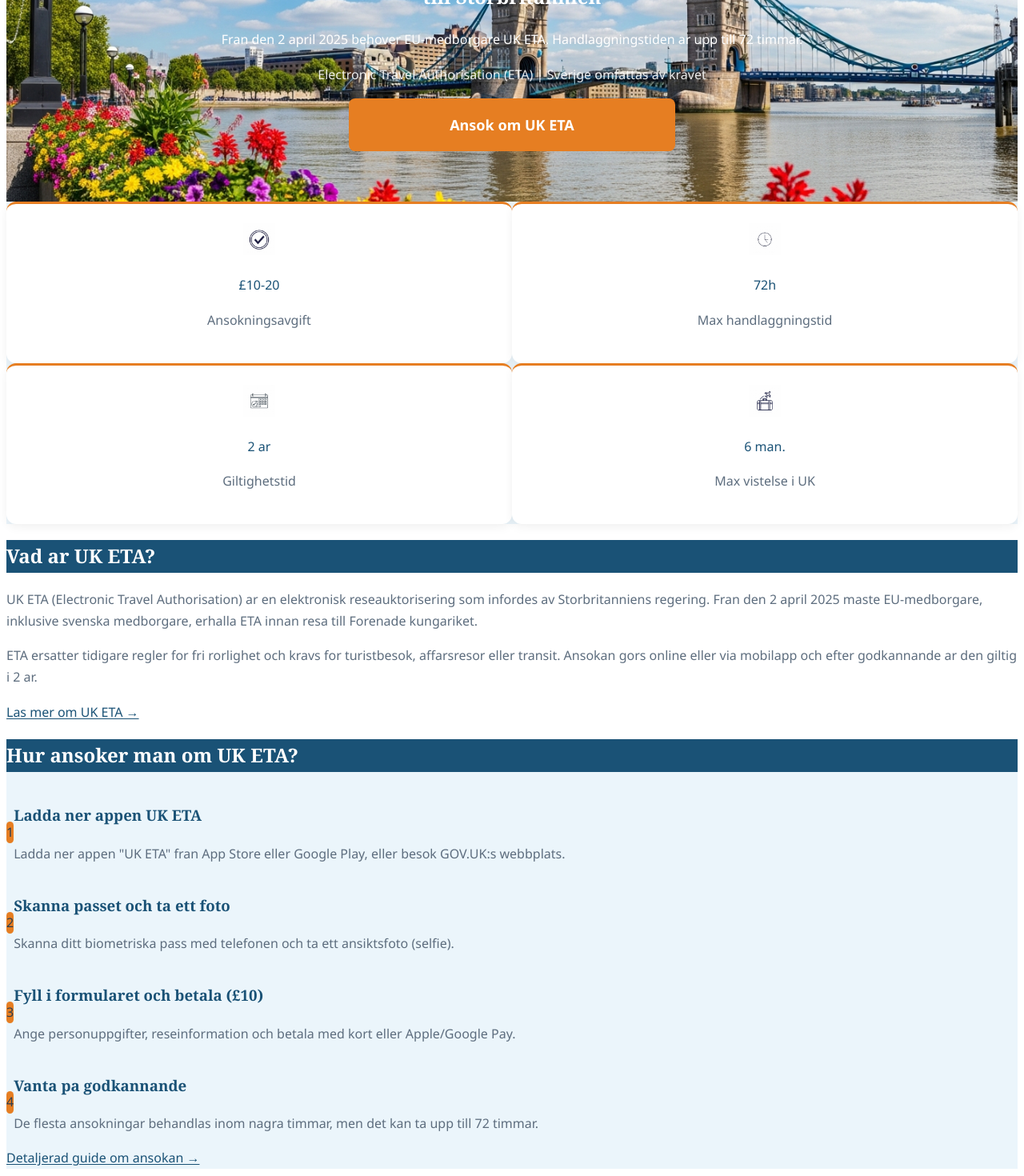
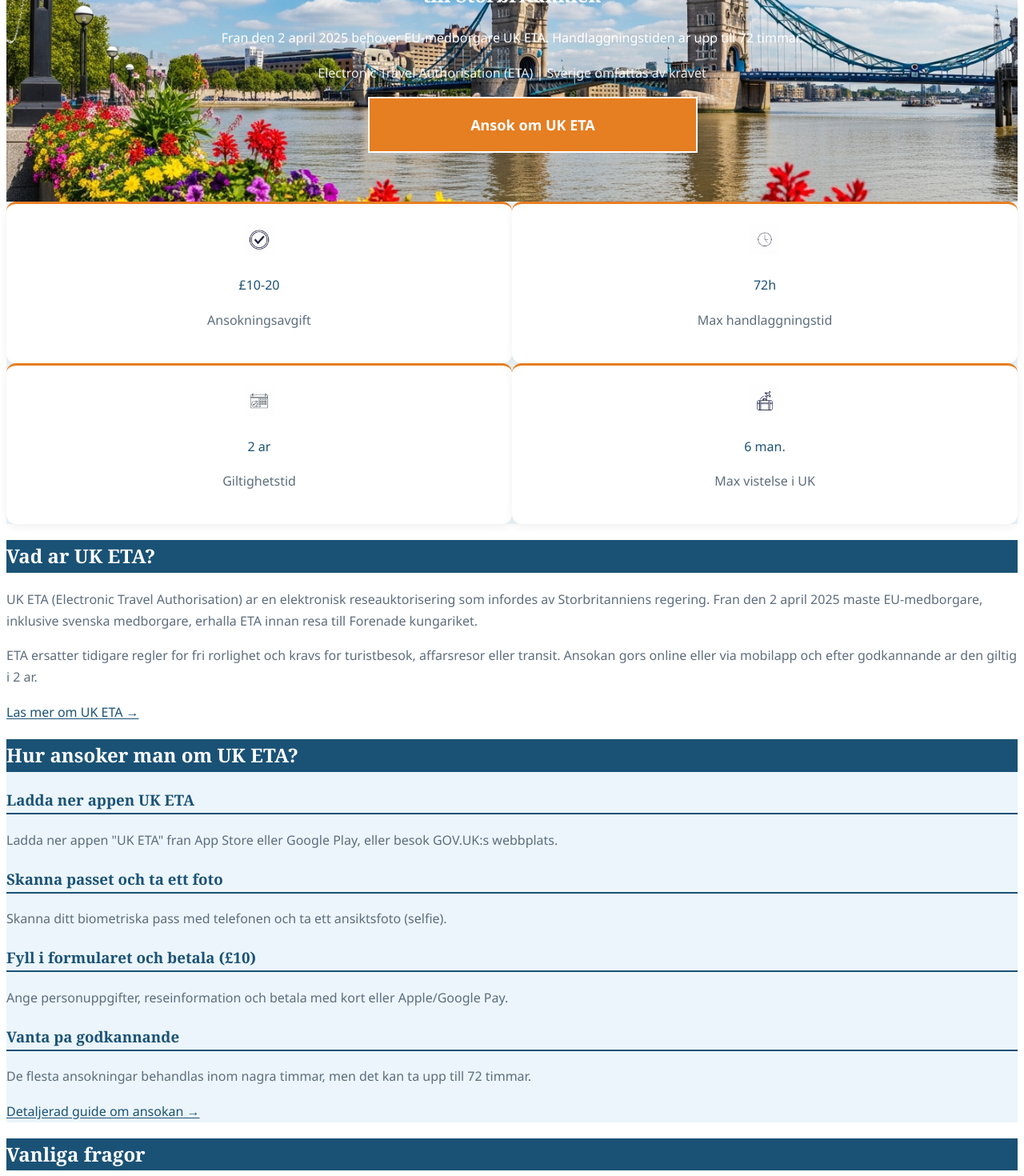
Before and after one commit to mediaxsaburoai0818-design/se-uk-eta-site, a Next.js app: page / in a window 1280 px wide. Shown: the part 200-1670 px from the top of the page at 80% size. Built offline with nearby package versions, Linux system fonts and the light colour scheme.

Commit message:
fix: all SE issues - centering, CTA, FAQ font, steps, spacing

```diff
--- a/app/FAQAccordion.tsx
+++ b/app/FAQAccordion.tsx
@@ -8,7 +8,7 @@ export default function FAQAccordion({ items }: { items: FAQItem[] }) {
       {items.map((item, index) => (
         <div key={index} className="border-b border-gray-300">
           <button onClick={() => setOpenIndex(openIndex === index ? null : index)} className="w-full flex items-center justify-between py-4 text-left" style={{ background: "none", border: "none", cursor: "pointer" }}>
-            <span className="font-bold text-sm sm:text-base pr-4" style={{ color: "#1a5276" }}>{item.question}</span>
+            <span className="font-bold text-base pr-4" style={{ color: "#1a5276" }}>{item.question}</span>
             <span className="flex-shrink-0 text-xl font-bold" style={{ color: "#1a5276" }}>{openIndex === index ? "\u2212" : "+"}</span>
           </button>
           {openIndex === index && (<div className="pb-4"><p className="text-sm leading-relaxed" style={{ color: "#5d6d7e" }}>{item.answer}</p></div>)}
--- a/app/page.tsx
+++ b/app/page.tsx
@@ -13,7 +13,7 @@ export default function Home() {
           className="absolute inset-0 w-full h-full object-cover"
         />
         <div className="absolute inset-0" style={{ background: "linear-gradient(to bottom, rgba(26,82,118,0.55), rgba(26,82,118,0.45))" }} />
-        <div className="relative max-w-3xl mx-auto px-10 md:px-16 py-16 md:py-28 w-full">
+        <div className="relative max-w-3xl mx-auto px-6 md:px-16 py-16 md:py-28 w-full">
           <div className="max-w-3xl mx-auto text-center">
             <h1
               className="text-2xl sm:text-3xl md:text-5xl font-bold mb-4 md:mb-6 leading-tight drop-shadow-lg"
@@ -38,8 +38,8 @@ export default function Home() {
                 href="https://www.gov.uk/guidance/apply-for-an-electronic-travel-authorisation-eta"
                 target="_blank"
                 rel="noopener noreferrer"
-                className="block w-full transition shadow-lg text-center"
-                style={{ color: "white", textDecoration: "none", padding: "18px 24px", backgroundColor: "#e67e22", borderRadius: "8px" }}
+                className="block rounded-xl border-2 border-white bg-[#e67e22] hover:bg-[#d35400] transition shadow-lg text-center mx-auto"
+                style={{ color: "white", textDecoration: "none", padding: "18px 24px", width: "100%", maxWidth: "360px" }}
               >
                 <span style={{ color: "white", fontSize: "18px", fontWeight: "bold" }}>Ansok om UK ETA</span>
               </a>
@@ -53,7 +53,7 @@ export default function Home() {
 
       {/* Key facts - floating cards on light blue */}
       <section style={{ backgroundColor: "#ebf5fb" }} className="py-12">
-        <div className="max-w-3xl mx-auto px-10 md:px-16">
+        <div className="max-w-3xl mx-auto px-6 md:px-16">
           <div className="grid grid-cols-2 md:grid-cols-4 gap-6 text-center">
             <div style={{ backgroundColor: "white", borderRadius: "12px", boxShadow: "0 4px 12px rgba(0,0,0,0.06)", padding: "24px 16px", borderTop: "3px solid #e67e22" }}>
               {/* eslint-disable-next-line @next/next/no-img-element */}
@@ -85,7 +85,7 @@ export default function Home() {
 
       {/* UK ETA overview - white bg */}
       <section className="bg-white py-16">
-        <div className="max-w-3xl mx-auto px-10 md:px-16">
+        <div className="max-w-3xl mx-auto px-6 md:px-16">
           <h2 className="py-4 px-6 text-lg sm:text-xl md:text-2xl font-bold leading-snug mb-6" style={{ backgroundColor: "#1a5276", color: "white" }}>
             Vad ar UK ETA?
           </h2>
@@ -112,70 +112,50 @@ export default function Home() {
 
       {/* Application steps - light blue bg */}
       <section style={{ backgroundColor: "#ebf5fb" }} className="py-16">
-        <div className="max-w-3xl mx-auto px-10 md:px-16">
+        <div className="max-w-3xl mx-auto px-6 md:px-16">
           <h2 className="py-4 px-6 text-lg sm:text-xl md:text-2xl font-bold leading-snug mb-6" style={{ backgroundColor: "#1a5276", color: "white" }}>
             Hur ansoker man om UK ETA?
           </h2>
 
           <div className="space-y-6">
-            <div className="flex items-center space-x-4">
-              <span className="flex-shrink-0 w-8 h-8 text-white rounded-full flex items-center justify-center text-sm font-bold" style={{ backgroundColor: "#e67e22" }}>
-                1
-              </span>
             <div>
-                <h3 className="font-bold mb-1" style={{ color: "#1a5276" }}>
+              <h3 className="font-bold mb-1 pb-1" style={{ color: "#1a5276", borderBottom: "2px solid #1a5276" }}>
                 Ladda ner appen UK ETA
               </h3>
-                <p className="text-sm" style={{ color: "#5d6d7e" }}>
+              <p className="text-sm mt-2" style={{ color: "#5d6d7e" }}>
                 Ladda ner appen &quot;UK ETA&quot; fran App Store eller Google Play,
                 eller besok GOV.UK:s webbplats.
               </p>
             </div>
-            </div>
 
-            <div className="flex items-center space-x-4">
-              <span className="flex-shrink-0 w-8 h-8 text-white rounded-full flex items-center justify-center text-sm font-bold" style={{ backgroundColor: "#e67e22" }}>
-                2
-              </span>
             <div>
-                <h3 className="font-bold mb-1" style={{ color: "#1a5276" }}>
+              <h3 className="font-bold mb-1 pb-1" style={{ color: "#1a5276", borderBottom: "2px solid #1a5276" }}>
                 Skanna passet och ta ett foto
               </h3>
-                <p className="text-sm" style={{ color: "#5d6d7e" }}>
+              <p className="text-sm mt-2" style={{ color: "#5d6d7e" }}>
                 Skanna ditt biometriska pass med telefonen och ta ett
                 ansiktsfoto (selfie).
               </p>
             </div>
-            </div>
 
-            <div className="flex items-center space-x-4">
-              <span className="flex-shrink-0 w-8 h-8 text-white rounded-full flex items-center justify-center text-sm font-bold" style={{ backgroundColor: "#e67e22" }}>
-                3
-              </span>
             <div>
-                <h3 className="font-bold mb-1" style={{ color: "#1a5276" }}>
+              <h3 className="font-bold mb-1 pb-1" style={{ color: "#1a5276", borderBottom: "2px solid #1a5276" }}>
                 Fyll i formularet och betala (&pound;10)
               </h3>
-                <p className="text-sm" style={{ color: "#5d6d7e" }}>
+              <p className="text-sm mt-2" style={{ color: "#5d6d7e" }}>
                 Ange personuppgifter, reseinformation och betala med
                 kort eller Apple/Google Pay.
               </p>
             </div>
-            </div>
 
-            <div className="flex items-center space-x-4">
-              <span className="flex-shrink-0 w-8 h-8 text-white rounded-full flex items-center justify-center text-sm font-bold" style={{ backgroundColor: "#e67e22" }}>
-                4
-              </span>
             <div>
-                <h3 className="font-bold mb-1" style={{ color: "#1a5276" }}>
+              <h3 className="font-bold mb-1 pb-1" style={{ color: "#1a5276", borderBottom: "2px solid #1a5276" }}>
                 Vanta pa godkannande
               </h3>
-                <p className="text-sm" style={{ color: "#5d6d7e" }}>
+              <p className="text-sm mt-2" style={{ color: "#5d6d7e" }}>
                 De flesta ansokningar behandlas inom nagra timmar,
                 men det kan ta upp till 72 timmar.
               </p>
-              </div>
             </div>
           </div>
 
@@ -193,7 +173,7 @@ export default function Home() {
 
       {/* FAQ preview - white bg */}
       <section className="bg-white py-16">
-        <div className="max-w-3xl mx-auto px-10 md:px-16">
+        <div className="max-w-3xl mx-auto px-6 md:px-16">
           <h2 className="py-4 px-6 text-lg sm:text-xl md:text-2xl font-bold leading-snug mb-6" style={{ backgroundColor: "#1a5276", color: "white" }}>
             Vanliga fragor
           </h2>
@@ -218,7 +198,7 @@ export default function Home() {
 
       {/* Related pages - light blue bg */}
       <section style={{ backgroundColor: "#ebf5fb" }} className="py-16">
-        <div className="max-w-3xl mx-auto px-10 md:px-16">
+        <div className="max-w-3xl mx-auto px-6 md:px-16">
           <h2 className="py-4 px-6 text-lg sm:text-xl md:text-2xl font-bold leading-snug mb-6" style={{ backgroundColor: "#1a5276", color: "white" }}>
             Anvandbar information
           </h2>
@@ -251,8 +231,8 @@ export default function Home() {
       </section>
 
       {/* CTA - warm accent */}
-      <section style={{ backgroundColor: "#1a5276" }} className="py-16 text-white text-center">
-        <div className="max-w-3xl mx-auto px-10 md:px-16">
+      <section style={{ backgroundColor: "#1a5276" }} className="pt-16 pb-40 text-white text-center">
+        <div className="max-w-3xl mx-auto px-6 md:px-16">
           <h2
             className="text-2xl md:text-3xl font-bold mb-4"
             style={{
@@ -266,13 +246,13 @@ export default function Home() {
             Forbered ditt biometriska pass och ansok via appen eller
             GOV.UK:s webbplats.
           </p>
-          <div style={{ maxWidth: "360px", margin: "0 auto" }}>
+          <div style={{ margin: "0 auto" }}>
             <a
               href="https://www.gov.uk/guidance/apply-for-an-electronic-travel-authorisation-eta"
               target="_blank"
               rel="noopener noreferrer"
-              className="block w-full transition shadow-lg text-center"
-              style={{ color: "white", textDecoration: "none", padding: "18px 24px", backgroundColor: "#e67e22", borderRadius: "8px" }}
+              className="block rounded-xl border-2 border-white bg-[#e67e22] hover:bg-[#d35400] transition shadow-lg text-center mx-auto"
+              style={{ color: "white", textDecoration: "none", padding: "18px 24px", width: "100%", maxWidth: "360px" }}
             >
               <span style={{ color: "white", fontSize: "18px", fontWeight: "bold" }}>Ansok om UK ETA</span>
             </a>
```
Lines whose indentation alone changed are shown as unchanged.
